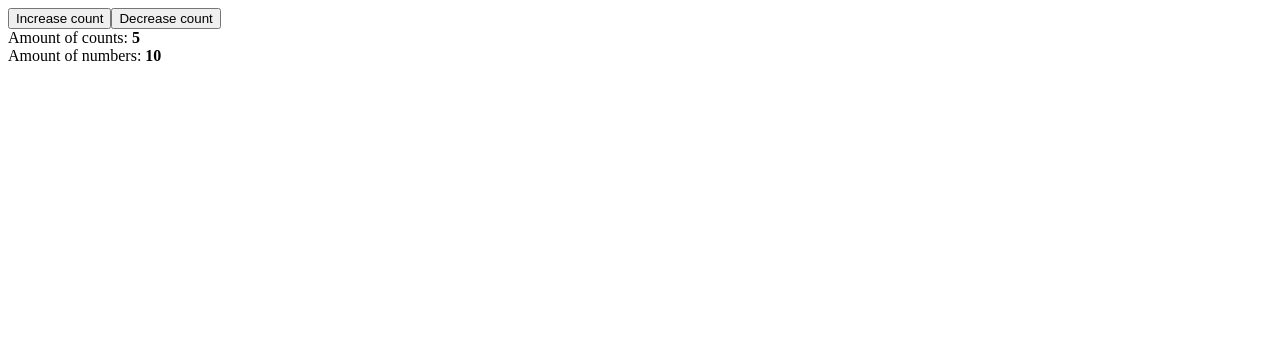
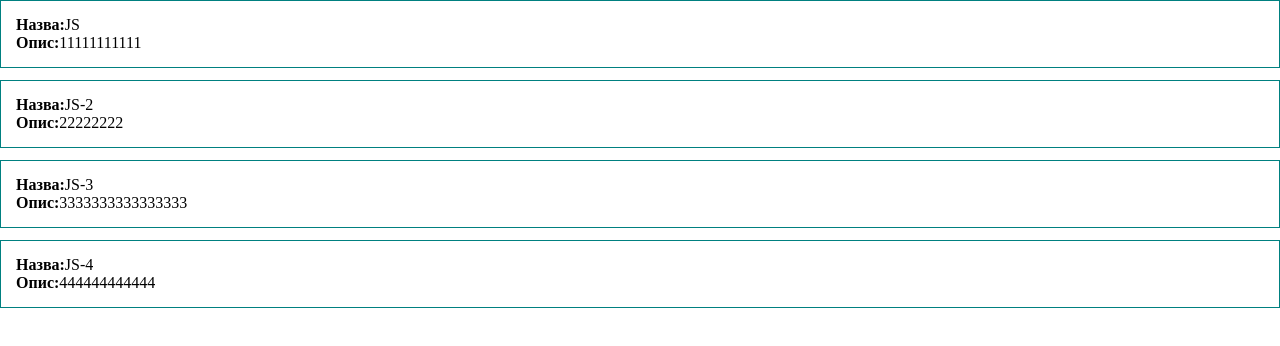
Before and after one commit to LanaVol/vue_start, a Vue app: page / in a window 1280 px wide. Shown: the top 346 px of the page. Built offline with nearby package versions, Linux system fonts and the light colour scheme.

Commit message:
work with dynamic data, v-for & array

```diff
--- a/src/App.vue
+++ b/src/App.vue
@@ -1,13 +1,7 @@
 <template>
-  <div>
-    <button v-on:click="increaseCount">Increase count</button>
-    <button v-on:click="decreaseCount">Decrease count</button>
-    <div>
-      Amount of counts: <strong>{{ counts }}</strong>
-    </div>
-    <div>
-      Amount of numbers: <strong>{{ numbers }}</strong>
-    </div>
+  <div class="post" v-for="post in posts">
+    <div><strong>Назва:</strong>{{ post.title }}</div>
+    <div><strong>Опис:</strong>{{ post.body }}</div>
   </div>
 </template>
 
@@ -15,19 +9,27 @@
 export default {
   data() {
     return {
-      counts: 5,
-      numbers: 10,
+      posts: [
+        { id: 1, title: "JS", body: "11111111111" },
+        { id: 2, title: "JS-2", body: "22222222" },
+        { id: 3, title: "JS-3", body: "3333333333333333" },
+        { id: 3, title: "JS-4", body: "444444444444" },
+      ],
     };
   },
-  methods: {
-    increaseCount() {
-      this.counts += 1;
-    },
-    decreaseCount() {
-      this.counts -= 1;
-    },
-  },
+  methods: {},
 };
 </script>
 
-<style></style>
+<style>
+* {
+  margin: 0;
+  padding: 0;
+  box-sizing: border-box;
+}
+.post {
+  padding: 15px;
+  border: 1px solid teal;
+  margin-bottom: 12px;
+}
+</style>
```
